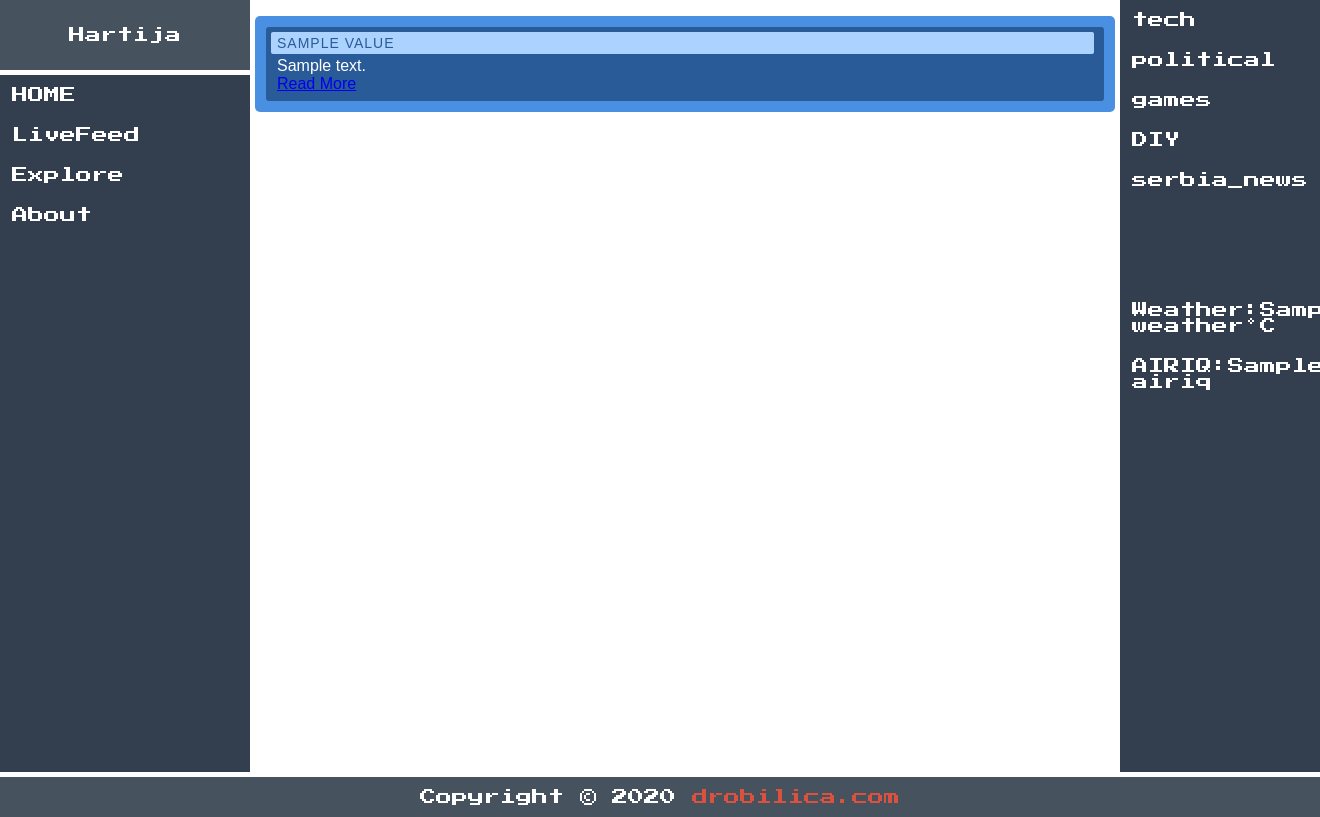
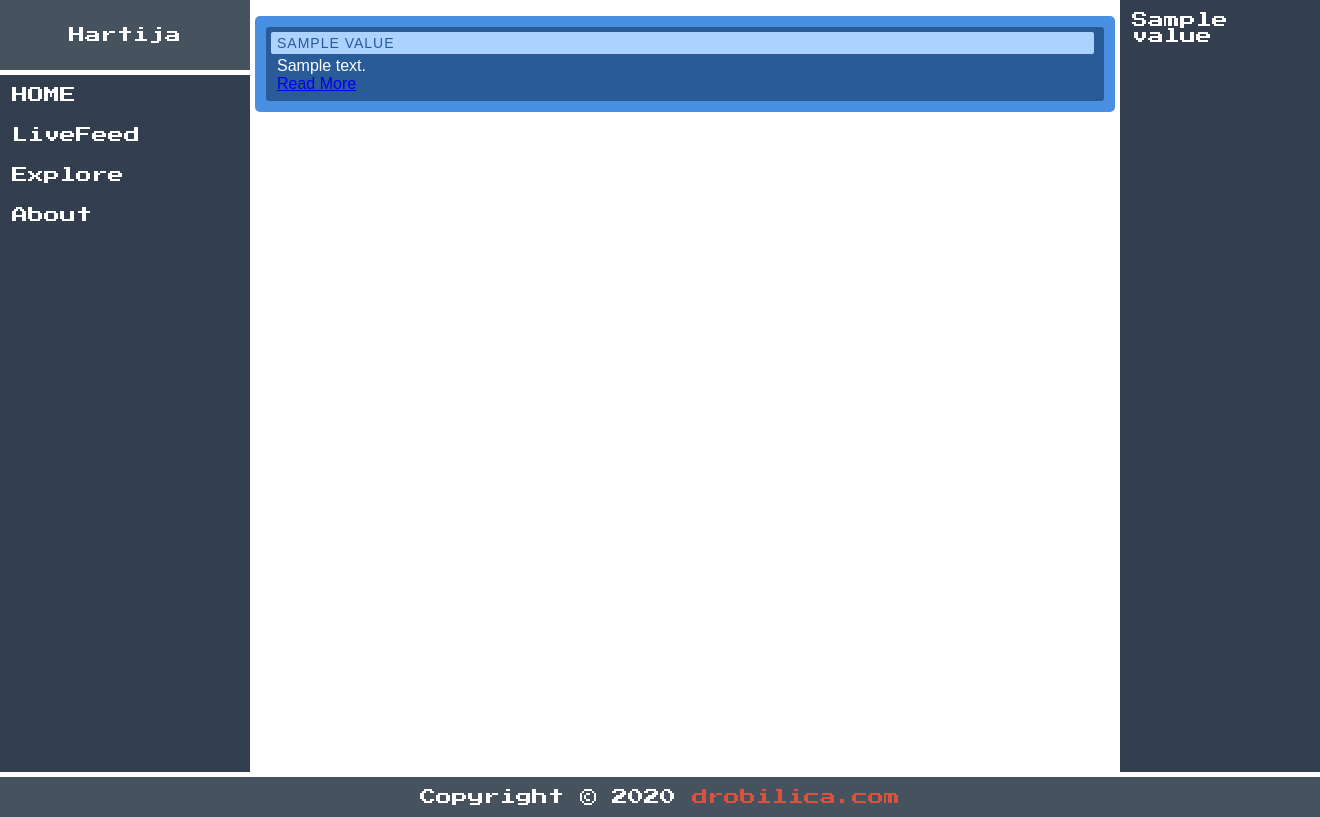
Before and after one commit to drobilica/hartija, a Flask app: template app/templates/csv_list.html.j2 in a window 1320 px wide; the page is wider, and only the part inside the window is pictured. Run offline with Flask 2, Linux system fonts and the light colour scheme; the template is opened without the code that fills it: most values are stand-ins (such as "Sample title", 1, 10 or a date in 2020).

```diff
--- a/app/routes.py
+++ b/app/routes.py
@@ -18,8 +18,8 @@ def index():
 @app.route('/explore/')
 @app.route('/explore/<source>')
 def explore(source=None):
-    airiq = rservice.load_airiq()
-    weather= rservice.load_weather()
+    # airiq = rservice.load_airiq()
+    # weather= rservice.load_weather()
     if source == None:
         yaml_keys = rss_model.get_news()
         random_news = yaml_keys[random.randint(0,len(yaml_keys)-1)]
@@ -27,12 +27,12 @@ def explore(source=None):
     else:
         entries = rss_model.explore(source)
 
-
     return render_template(
         'csv_list.html.j2',
         entries = entries,
-        airiq = airiq,
-        weather = weather
+        # airiq = airiq,
+        # weather = weather,
+        get_news_list = rss_model.get_news()
         )
 
 
--- a/app/templates/csv_list.html.j2
+++ b/app/templates/csv_list.html.j2
@@ -20,21 +20,17 @@
 
 <div class="grid-menu dark-grey">
   <div class="vertical-menu ">
-    <a href="/explore/tech">tech </a>
-    <a href="/explore/political">political</a>
-    <a href="/explore/games">games</a>
-    <a href="/explore/hax">DIY</a>
-    <a href="/explore/serbia_news">serbia_news</a>
+    {% for value in get_news_list %}
+      <a href="/explore/{{ value }}">{{ value }}</a>
+    {% endfor %}
   </div>
 </div>
 </br></br></br></br></br>
 <div class="grid-menu dark-grey">
     <div class="vertical-menu ">
-<a href="/explore/">Weather:{{ weather }}°C </a>
-<a href="/explore/">AIRIQ:{{ airiq }} </a>
-
-
-</div>
+{# <a href="/explore/">Weather:{{ weather }}°C </a> #}
+{# <a href="/explore/">AIRIQ:{{ airiq }} </a> #}
+    </div>
 </div>
 
 
--- a/conf/rss-feeds.yaml
+++ b/conf/rss-feeds.yaml
@@ -15,3 +15,6 @@ news:
   games:
     - "https://www.gamasutra.com/blogs/rss/"
     - "https://www.eurogamer.net/?format=rss&type=article"
+  test_feed:
+    - "https://www.gamasutra.com/blogs/rss/"
+    - "https://www.eurogamer.net/?format=rss&type=article"
```
